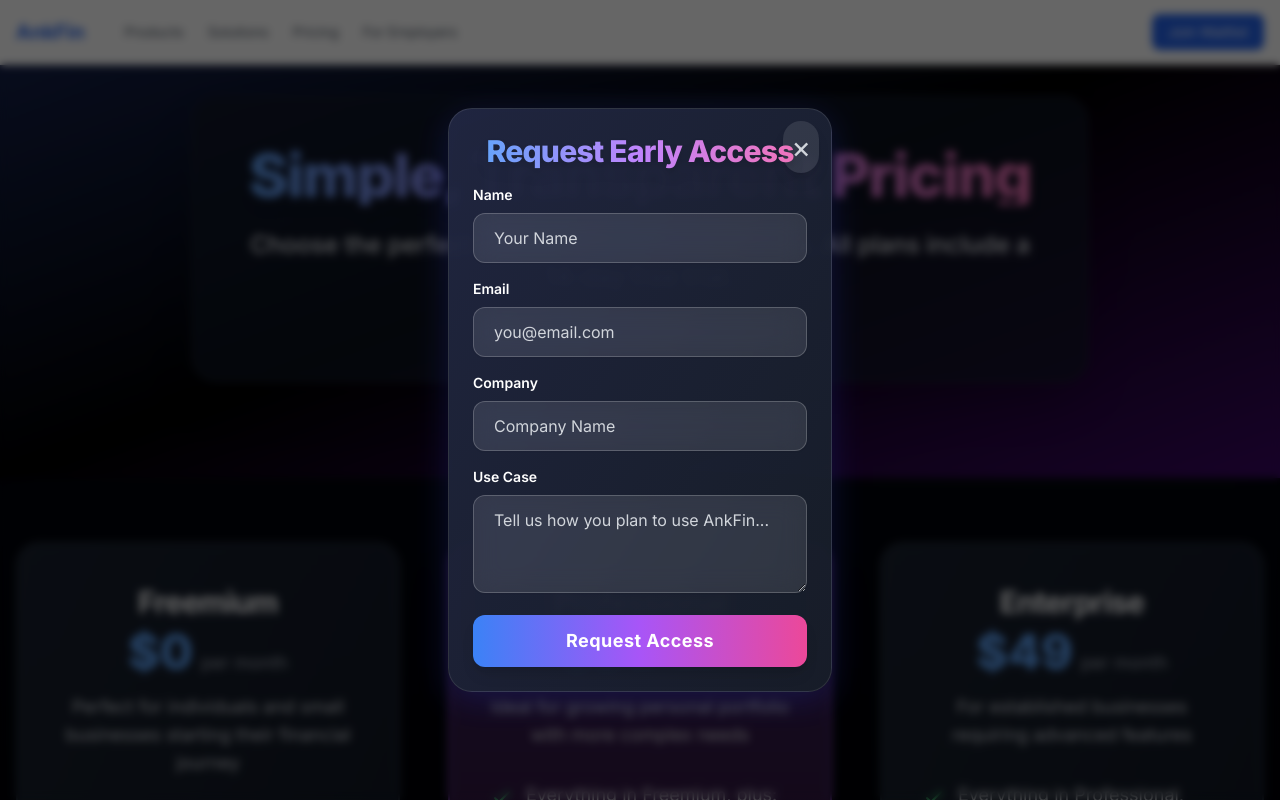
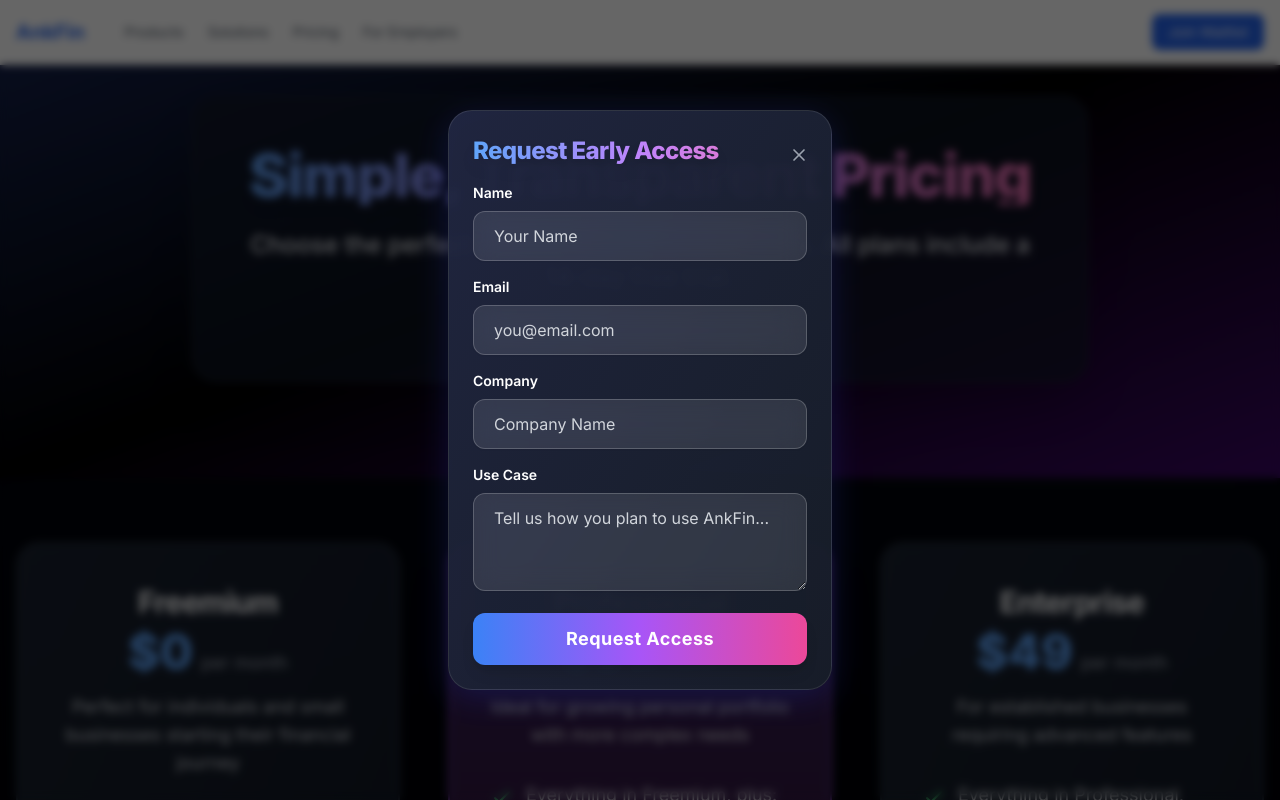
Before and after one commit to noelregis718/waitlisted-version, a Next.js app: page /pricing in a window 1280 px wide. Both pictures are taken after a click on the button "Join Waitlist". Shown: the top 800 px of the page. Built offline with nearby package versions, Linux system fonts and the light colour scheme.

Commit message:
Improve modal close button accessibility, alignment, and style

```diff
--- a/src/components/WaitlistModal.tsx
+++ b/src/components/WaitlistModal.tsx
@@ -51,10 +51,18 @@ export default function WaitlistModal({ open, onClose }: { open: boolean, onClos
   return (
     <div ref={modalRef} onClick={handleBackdropClick} className="fixed inset-0 z-50 flex items-center justify-center bg-black/60 backdrop-blur-sm">
       <div className="bg-gradient-to-br from-[#232946]/90 to-[#181F2A]/90 rounded-3xl shadow-2xl w-full max-w-sm p-6 relative max-h-[90vh] overflow-y-auto flex flex-col border border-white/10 backdrop-blur-xl" style={{boxShadow: '0 8px 32px 0 rgba(31, 38, 135, 0.37)'}}>
-        <button onClick={onClose} className="absolute top-3 right-3 text-gray-300 hover:text-white text-3xl bg-white/10 hover:bg-white/20 rounded-full p-2 shadow-lg transition-all duration-200 focus:outline-none focus:ring-2 focus:ring-blue-400">
-          &times;
+        {/* Accessible Close Button */}
+        <button
+          onClick={onClose}
+          aria-label="Close modal"
+          className="absolute top-7 right-4 flex items-center justify-center text-gray-400 hover:text-red-500 bg-transparent rounded-full w-8 h-8 transition-all duration-200 focus:outline-none focus:ring-2 focus:ring-red-400 cursor-pointer z-10"
+        >
+          <svg xmlns="http://www.w3.org/2000/svg" width="20" height="20" viewBox="0 0 24 24" fill="none" stroke="currentColor" strokeWidth="2" strokeLinecap="round" strokeLinejoin="round">
+            <line x1="18" y1="6" x2="6" y2="18" />
+            <line x1="6" y1="6" x2="18" y2="18" />
+          </svg>
         </button>
-        <h2 className="text-3xl font-extrabold mb-4 text-transparent bg-clip-text bg-gradient-to-r from-blue-400 via-purple-400 to-pink-400 drop-shadow-lg text-center">Request Early Access</h2>
+        <h2 className="text-2xl font-extrabold mb-4 text-transparent bg-clip-text bg-gradient-to-r from-blue-400 via-purple-400 to-pink-400 drop-shadow-lg text-left">Request Early Access</h2>
         <form className="space-y-4" onSubmit={handleSubmit}>
           <div>
             <label className="block text-sm font-semibold mb-2 text-white text-left">Name</label>
```
